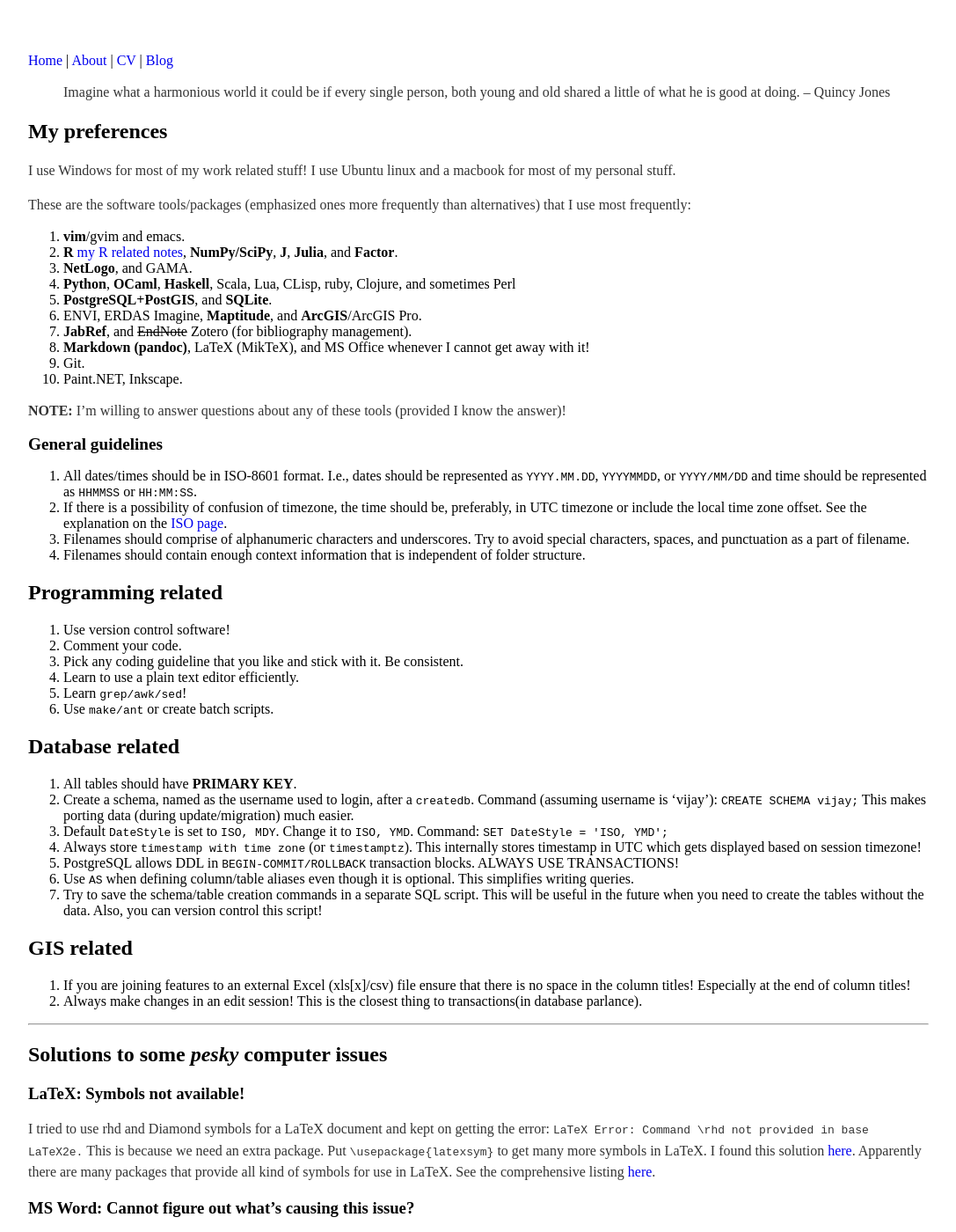
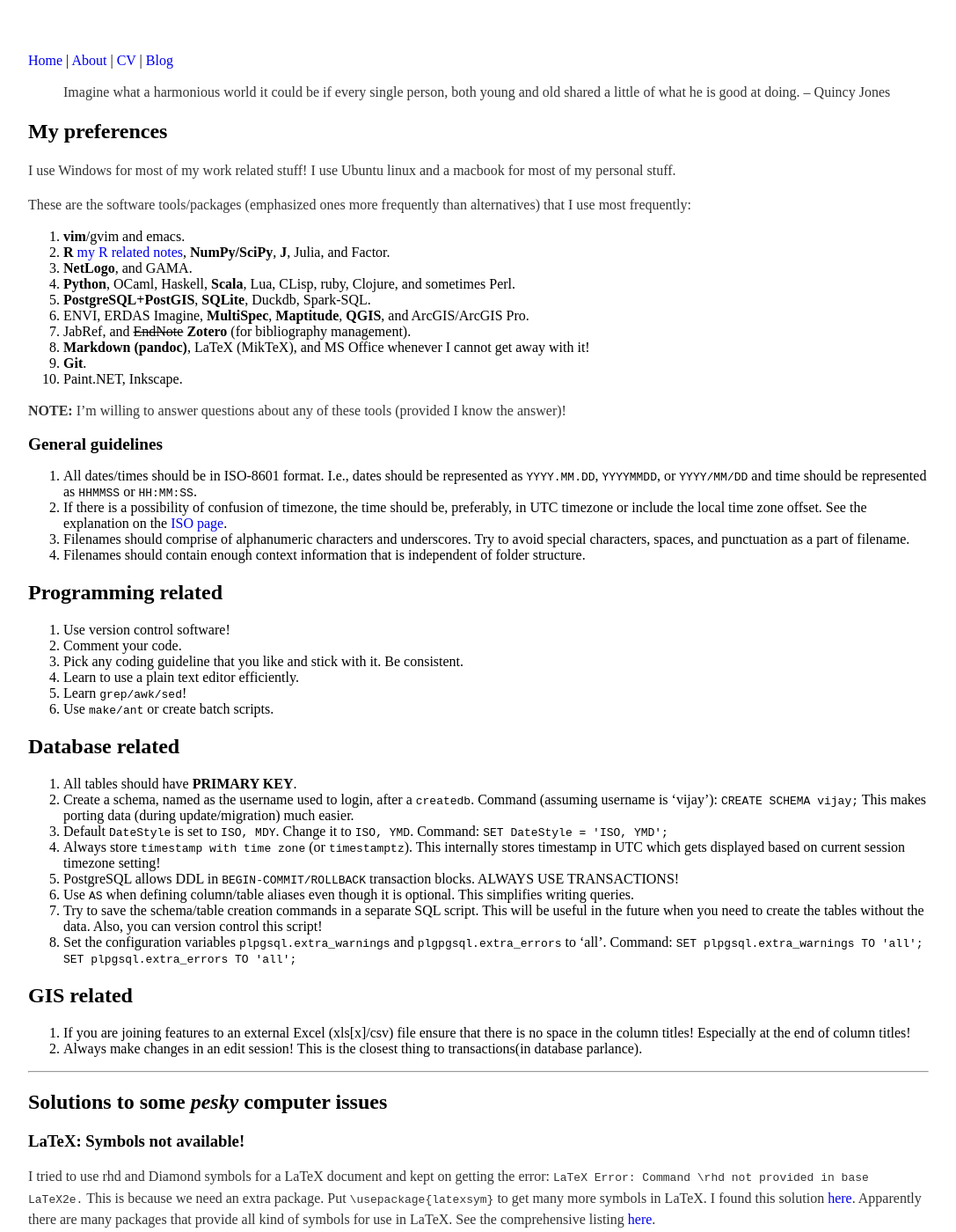
Before and after one commit to vlulla/vlulla.github.io, a Jekyll site: the page built from effective_computing.md, in a window 1280 px wide and 1400 px high. Shown: the whole window at 88% size, without its empty margins (96-1183 px from the left). Built offline with Jekyll 4.4.1, drawn with Linux system fonts in a browser that asks for light colours.

Commit message:
updated preferences

```diff
--- a/effective_computing.md
+++ b/effective_computing.md
@@ -17,14 +17,14 @@ and a macbook for most of my personal stuff.
 These are the software tools/packages (emphasized ones more frequently than alternatives) that I use most frequently:
 
 1. **vim**/gvim and emacs.
-1. **R** [my R related notes](NOTES_R), **NumPy/SciPy**, **J**, **Julia**, and **Factor**.
+1. **R** [my R related notes](NOTES_R), **NumPy/SciPy**, **J**, Julia, and Factor.
 1. **NetLogo**, and GAMA.
-1. **Python**, **OCaml**, **Haskell**, Scala, Lua, CLisp,   ruby, Clojure, and sometimes Perl
-1. **PostgreSQL+PostGIS**, and **SQLite**.
-1. ENVI, ERDAS Imagine, **Maptitude**, and **ArcGIS**/ArcGIS Pro.
-1. **JabRef**, and ~~EndNote~~ Zotero (for bibliography management).
+1. **Python**, OCaml, Haskell, **Scala**, Lua, CLisp, ruby, Clojure, and sometimes Perl.
+1. **PostgreSQL+PostGIS**, **SQLite**, Duckdb, Spark-SQL.
+1. ENVI, ERDAS Imagine, **MultiSpec**, **Maptitude**, **QGIS**, and ArcGIS/ArcGIS Pro.
+1. JabRef, and ~~EndNote~~ **Zotero** (for bibliography management).
 1. **Markdown (pandoc)**, LaTeX (MikTeX), and MS Office whenever I cannot get away with it!
-1. Git.
+1. **Git**.
 1. Paint.NET, Inkscape.
 
 **NOTE:** I'm willing to answer questions about any of these tools (provided I know the answer)!
@@ -50,10 +50,11 @@ These are the software tools/packages (emphasized ones more frequently than alte
 1. All tables should have **PRIMARY KEY**.
 1. Create a schema, named as the username used to login, after a `createdb`. Command (assuming username is 'vijay'): `CREATE SCHEMA vijay;` This makes porting data (during update/migration) much easier.
 1. Default `DateStyle` is set to `ISO, MDY`. Change it to `ISO, YMD`. Command: `SET DateStyle = 'ISO, YMD';`
-1. Always store `timestamp with time zone` (or `timestamptz`). This internally stores timestamp in UTC which gets displayed based on session timezone!
+1. Always store `timestamp with time zone` (or `timestamptz`). This internally stores timestamp in UTC which gets displayed based on current session timezone setting!
 1. PostgreSQL allows DDL in `BEGIN-COMMIT/ROLLBACK` transaction blocks.  ALWAYS USE TRANSACTIONS!
 1. Use `AS` when defining column/table aliases even though it is optional.  This simplifies writing queries.
 1. Try to save the schema/table creation commands in a separate SQL script.  This will be useful in the future when you need to create the tables without the data. Also, you can version control this script!
+1. Set the configuration variables `plpgsql.extra_warnings` and `plgpgsql.extra_errors` to 'all'. Command: `SET plpgsql.extra_warnings TO 'all'; SET plpgsql.extra_errors TO 'all';`
 
 ## GIS related
 
```
